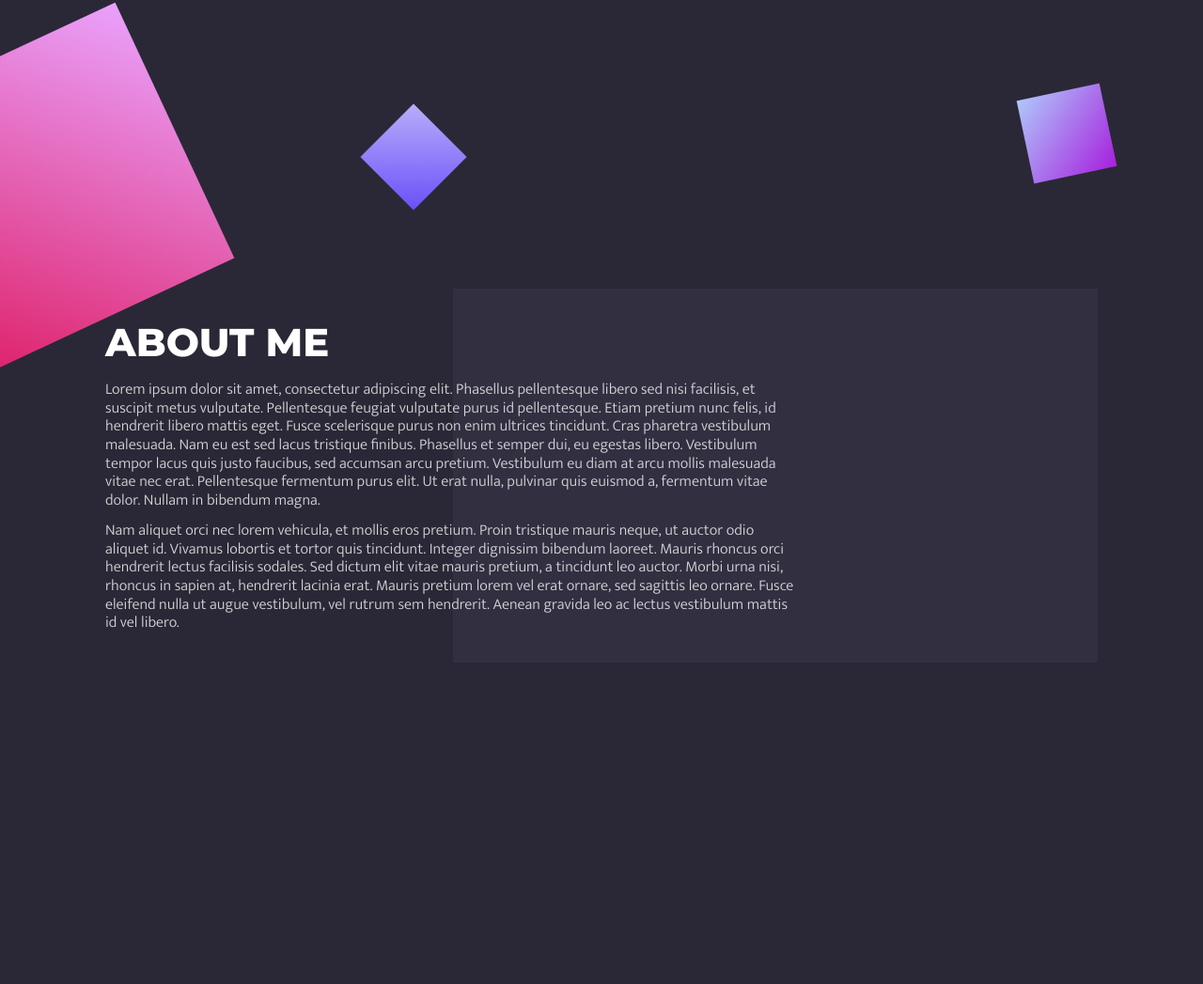
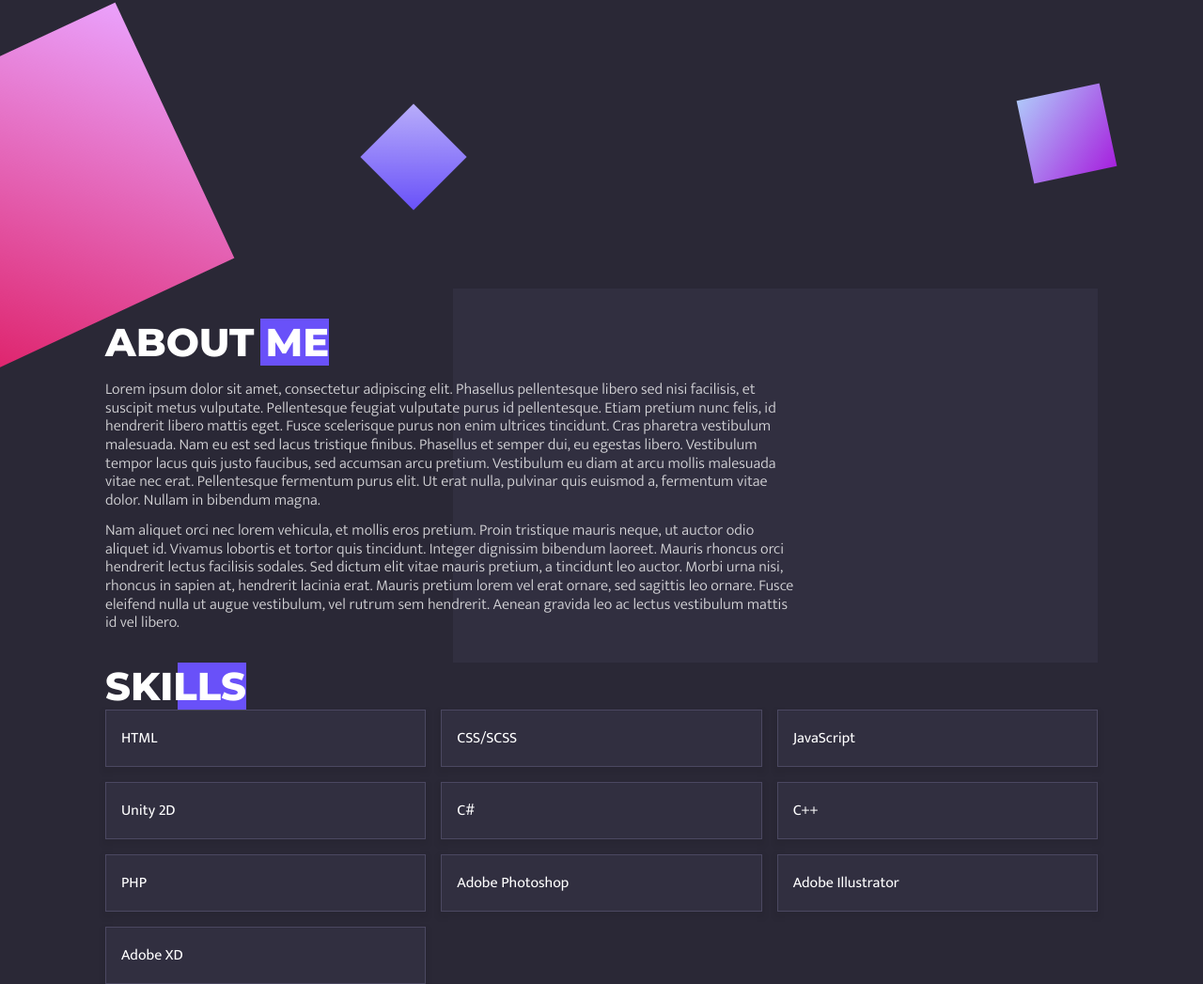
Before and after one commit to Szaroslav/my-portfolio, a website built with webpack: page src/template.html in a window 1280 px wide. Shown: the part 493-1540 px from the top of the page at 94% size. Before the commit the page ends 1198 px from the top, so only its background shows below. Built offline with nearby package versions, Linux system fonts and the light colour scheme; what parallax-js would draw is missing.

Commit message:
Update main nav and header parallax, create skills section

```diff
--- a/src/scss/_about.scss
+++ b/src/scss/_about.scss
@@ -19,20 +19,6 @@
 
             &:last-of-type {
                 margin-bottom: 0;
-            }
-        }
-    }
-
-    .about__skills {
-        flex: auto;
-
-        .portfolio-skill {
-            &:first-of-type {
-                padding-top: 0;
-            }
-
-            &:last-of-type {
-                padding-bottom: 0;
             }
         }
     }
--- a/src/scss/_portfolio.scss
+++ b/src/scss/_portfolio.scss
@@ -3,10 +3,32 @@
 @use 'responsive';
 
 .portfolio-heading {
+    display: inline-block;
     font-family: fonts.$main-font;
     @include responsive.f-font-size(32px, 48px);
     font-weight: 800;
+    position: relative;
+    z-index: 1;
     text-transform: uppercase;
+
+    &::after {
+        content: '';
+        display: block;
+        width: 1.75em;
+        height: 100%;
+        background-color: colors.$dark-purple-dark;
+        position: absolute;
+        top: 0;
+        right: 0;
+        z-index: -1;
+        cursor: default;
+        transform-origin: right;
+        transition: transform 0.2s ease;
+    }
+
+    &:hover::after {
+        transform: scaleX(1.25);
+    }
 }
 
 .portfolio-text {
--- /dev/null
+++ b/src/scss/_skills.scss
@@ -0,0 +1,18 @@
+.portfolio__skills {
+    .skills__list {
+        display: flex;
+        flex-wrap: wrap;
+        margin: 0;
+        padding: 0;
+        gap: 16px;
+        list-style-type: none;
+
+        .skills__skill {
+            width: calc((100% - 32px) / 3);
+            padding: 16px;
+            background-color: #312f40;
+            border: 1px solid #4b4861;
+            box-shadow: 0 4px 6px 3px rgba(0, 0, 0, 0.05);
+        }
+    }
+}
--- a/src/scss/index.scss
+++ b/src/scss/index.scss
@@ -7,3 +7,4 @@
 @use 'portfolio';
 @use 'navigation';
 @use 'about';
+@use 'skills';
--- a/src/template.html
+++ b/src/template.html
@@ -22,9 +22,14 @@
                         <li class="menu__item">
                             <a href="#" class="menu__link">Home</a>
                         </li>
-                        <li class="menu__item"><a href="#" class="menu__link">About me</a></li>
+                        <li class="menu__item">
+                            <a href="#" class="menu__link">About me</a>
+                        </li>
                         <li class="menu__item">
                             <a href="#" class="menu__link">My work</a>
+                        </li>
+                        <li class="menu__item">
+                            <a href="#" class="menu__link">Resume</a>
                         </li>
                         <li class="menu__item">
                             <a href="#" class="menu__link">Contact</a>
@@ -35,11 +40,11 @@
         </nav>
         <header class="portfolio-header">
             <div class="header__bg">
-                <div class="bg__wrapper"><div class="bg__element bg--turquoise" data-depth="0.35"></div></div>
+                <div class="bg__wrapper"><div class="bg__element bg--turquoise" data-depth="0.45"></div></div>
                 <div class="bg__wrapper"><div class="bg__element bg--dark-purple" data-depth="0.075"></div></div>
-                <div class="bg__wrapper"><div class="bg__element bg--purple" data-depth="0.5"></div></div>
+                <div class="bg__wrapper"><div class="bg__element bg--purple" data-depth="0.7"></div></div>
                 <div class="bg__wrapper"><div class="bg__element bg--rose" data-depth="0.125"></div></div>
-                <div class="bg__wrapper"><div class="bg__element bg--dark-purple" data-depth="0.3"></div></div>
+                <div class="bg__wrapper"><div class="bg__element bg--dark-purple" data-depth="0.55"></div></div>
             </div>
             <div class="header__headings container">
                 <h2 class="header__heading-2">Jakub</h2>
@@ -123,6 +128,22 @@
                 </div> -->
             </div>
         </div>
+
+        <div class="portfolio__skills container">
+            <h2 class="portfolio-heading">Skills</h2>
+            <ul class="skills__list">
+                <li class="skills__skill">HTML</li>
+                <li class="skills__skill">CSS/SCSS</li>
+                <li class="skills__skill">JavaScript</li>
+                <li class="skills__skill">Unity 2D</li>
+                <li class="skills__skill">C#</li>
+                <li class="skills__skill">C++</li>
+                <li class="skills__skill">PHP</li>
+                <li class="skills__skill">Adobe Photoshop</li>
+                <li class="skills__skill">Adobe Illustrator</li>
+                <li class="skills__skill">Adobe XD</li>
+            </ul>
+        </div>
         <main class="portfolio">
             <!-- <div class="portfolio__social-media">
                 <a href="https://github.com/Szaroslav" class="social-media__link social-media--github">
```
Also changed, not shown: dist/index.html, dist/main.bundle.js, dist/main.css.
